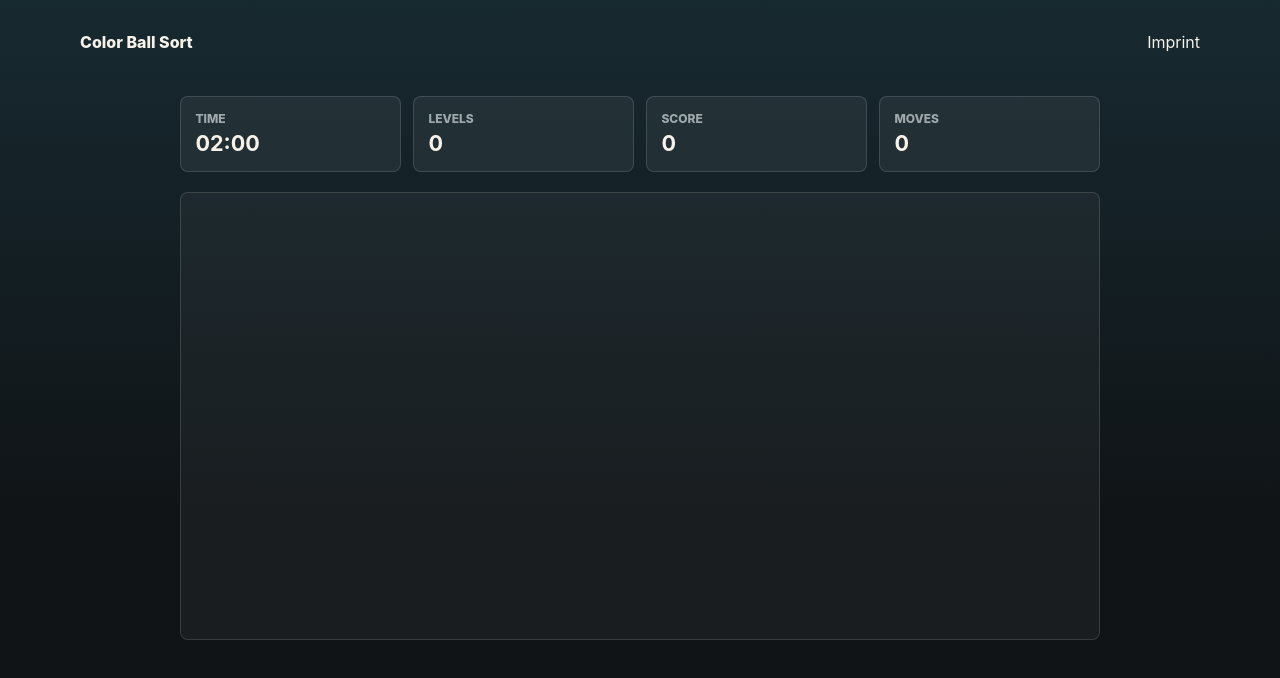
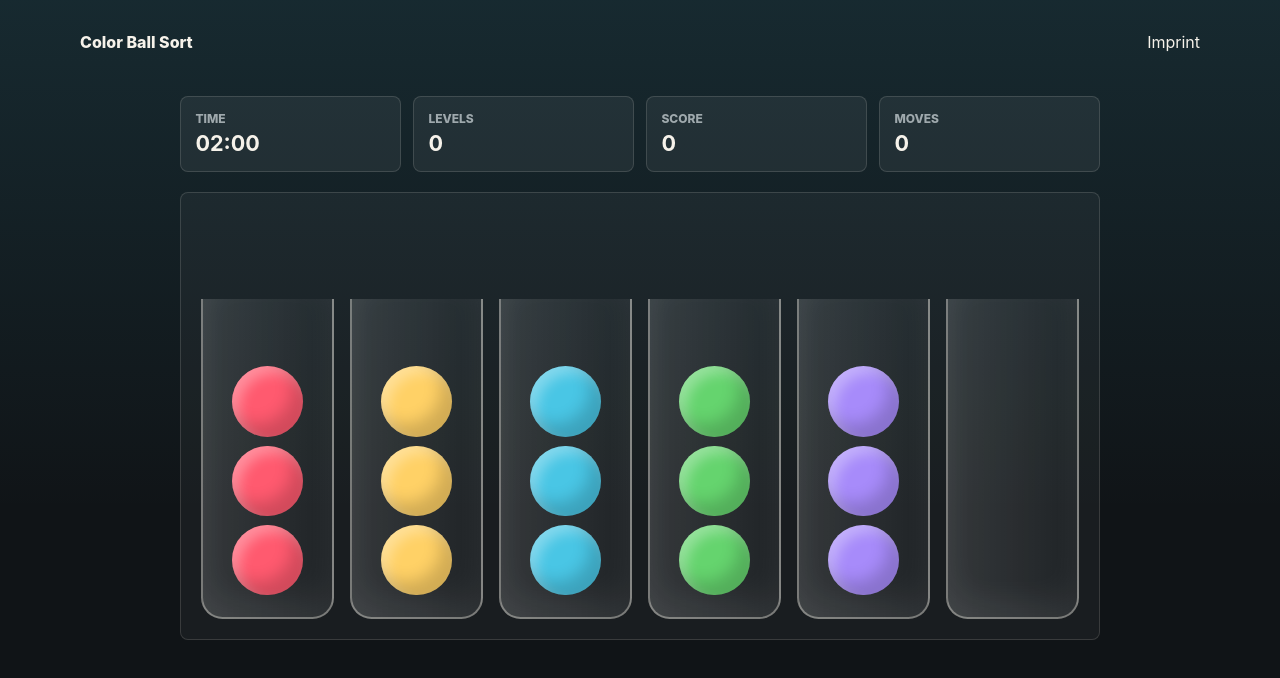
Before and after one commit to CWarth93/color-ball-sort, a Next.js app: page / in a window 1280 px wide. Both pictures are taken after a click on the button "Start Sprint". Shown: the top 678 px of the page. Built offline with nearby package versions, Linux system fonts and the light colour scheme.

Commit message:
Render generated ball sort level

```diff
--- a/pages/index.tsx
+++ b/pages/index.tsx
@@ -4,8 +4,13 @@ import { useState } from 'react';
 
 import { PageShell } from '../components/PageShell';
 
+const colors = ['#ff5a6f', '#ffd166', '#49c6e5', '#65d46e', '#a78bfa'];
+
+const createLevel = () => [...colors.map((color) => [color, color, color]), []];
+
 export default function HomePage() {
 	const [hasStarted, setHasStarted] = useState(false);
+	const [jars] = useState(createLevel);
 
 	return (
 		<>
@@ -34,7 +39,28 @@ export default function HomePage() {
 								<strong data-testid="moves">0</strong>
 							</div>
 						</section>
-						<section className="gameBoard" data-testid="game-board" data-level="1" aria-label="Color Ball Sort board" />
+						<section className="gameBoard" data-testid="game-board" data-level="1" aria-label="Color Ball Sort board">
+							{jars.map((jar, jarIndex) => (
+								<button
+									className="gameJar"
+									type="button"
+									data-testid={`jar-${jarIndex}`}
+									data-empty={jar.length === 0 ? 'true' : 'false'}
+									key={`jar-${jarIndex}`}
+									aria-label={jar.length === 0 ? `Empty helper jar ${jarIndex + 1}` : `Jar ${jarIndex + 1}`}
+								>
+									{jar.map((color, ballIndex) => (
+										<span
+											className="gameBall"
+											data-testid="ball"
+											data-color={color}
+											style={{ backgroundColor: color }}
+											key={`${color}-${jarIndex}-${ballIndex}`}
+										/>
+									))}
+								</button>
+							))}
+						</section>
 					</main>
 				) : (
 					<section className="hero" aria-labelledby="page-title">
--- a/styles/globals.css
+++ b/styles/globals.css
@@ -195,10 +195,39 @@ h1 {
 }
 
 .gameBoard {
+	display: grid;
+	grid-template-columns: repeat(6, minmax(0, 1fr));
+	align-items: end;
+	gap: 1rem;
 	min-height: 28rem;
+	padding: 1.25rem;
 	border: 1px solid rgba(246, 242, 234, 0.14);
 	border-radius: 8px;
 	background: rgba(255, 255, 255, 0.04);
+}
+
+.gameJar {
+	display: flex;
+	flex-direction: column-reverse;
+	align-items: center;
+	justify-content: flex-start;
+	gap: 0.55rem;
+	min-height: 20rem;
+	padding: 1rem 0.6rem 1.35rem;
+	border: 2px solid rgba(246, 242, 234, 0.42);
+	border-top: 0;
+	border-radius: 0 0 1.35rem 1.35rem;
+	background: linear-gradient(90deg, rgba(255, 255, 255, 0.12), rgba(255, 255, 255, 0.03));
+	box-shadow: inset 0 -1rem 2rem rgba(255, 255, 255, 0.07);
+	cursor: pointer;
+}
+
+.gameBall {
+	display: block;
+	width: min(80%, 4.4rem);
+	aspect-ratio: 1;
+	border-radius: 999px;
+	box-shadow: inset -0.7rem -0.8rem 1rem rgba(0, 0, 0, 0.18), inset 0.45rem 0.45rem 0.8rem rgba(255, 255, 255, 0.32);
 }
 
 @media (max-width: 760px) {
@@ -225,4 +254,17 @@ h1 {
 	.gameHud {
 		grid-template-columns: repeat(2, minmax(0, 1fr));
 	}
+
+	.gameBoard {
+		grid-template-columns: repeat(6, minmax(2.7rem, 1fr));
+		gap: 0.5rem;
+		min-height: 16rem;
+		padding: 0.65rem;
+	}
+
+	.gameJar {
+		min-height: 9rem;
+		padding: 0.55rem 0.25rem 0.75rem;
+		border-radius: 0 0 0.8rem 0.8rem;
+	}
 }
```
